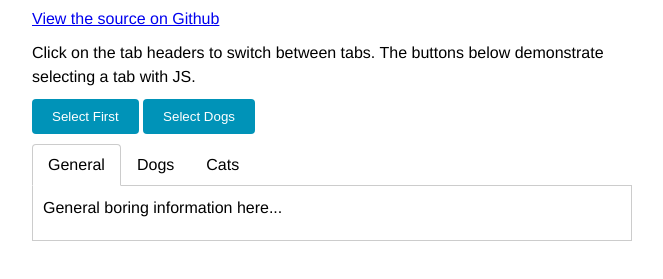
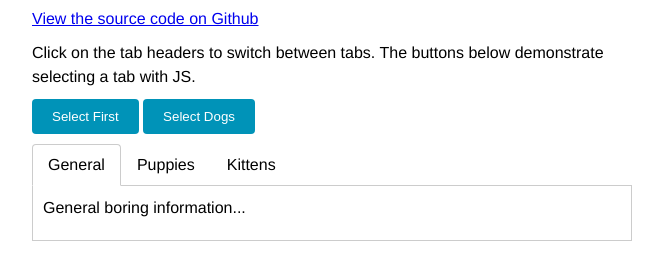
Before and after one commit to conradz/hut-tabs, a plain HTML site: page index.html in a window 1280 px wide. Shown: the part 73-352 px from the top of the page, without its empty margins (308-971 px from the left). Drawn offline with Linux system fonts and the light colour scheme.

Commit message:
Update example

```diff
--- a/index.html
+++ b/index.html
@@ -13,14 +13,14 @@
             </header>
 
             <p>
-                <a href="https://github.com/conradz/hut-tabs/tree/master/example">
-                    View the source on Github
+                <a href="https://github.com/conradz/hut-tabs/">
+                    View the source code on Github
                 </a>
             </p>
 
             <p>
-                Click on the tab headers to switch between tabs. The buttons below
-                demonstrate selecting a tab with JS.
+                Click on the tab headers to switch between tabs. The buttons
+                below demonstrate selecting a tab with JS.
             </p>
 
             <p>
@@ -31,20 +31,18 @@
             <div id="my-tabs" class="hut-tabs">
                 <ul class="tabs-list">
                     <li>General</li>
-                    <li>Dogs</li>
-                    <li>Cats</li>
+                    <li>Puppies</li>
+                    <li>Kittens</li>
                 </ul>
                 <div class="tabs-section">
-                    <p>General boring information here...</p>
+                    <p>General boring information...</p>
                 </div>
-                <div id="dogs" class="tabs-section">
-                    <p>Cute pics of dogs</p>
+                <div id="puppies" class="tabs-section">
                     <p>
                         <img src="https://farm4.staticflickr.com/3248/2940430356_eef721c53a_o.jpg">
                     </p>
                 </div>
                 <div id="kittens" class="tabs-section">
-                    <p>Cute pics of kittens</p>
                     <p>
                         <img src="https://farm5.staticflickr.com/4141/4878878197_31de9837ba.jpg">
                     </p>
```
Also changed, not shown: example.js.
